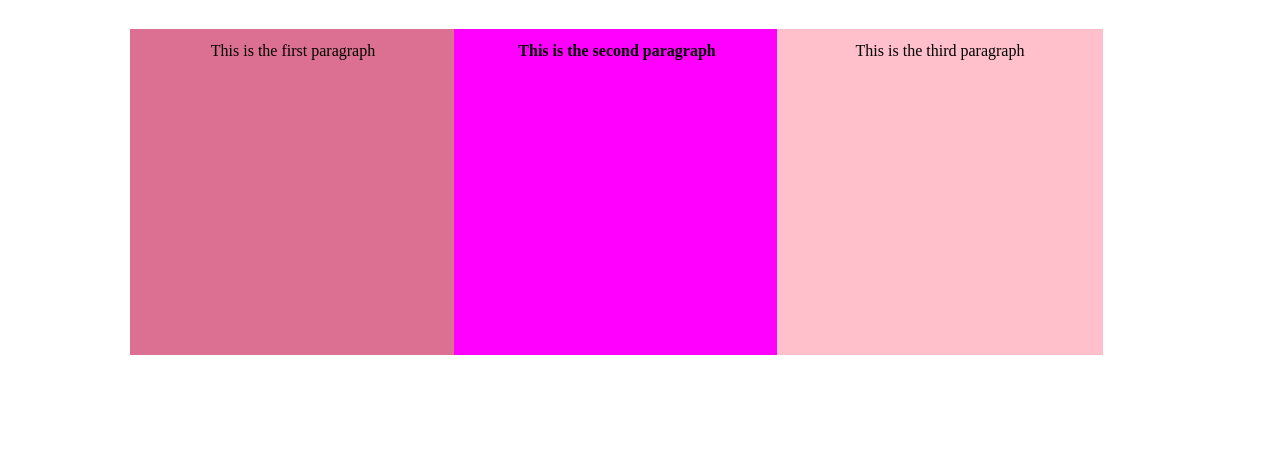
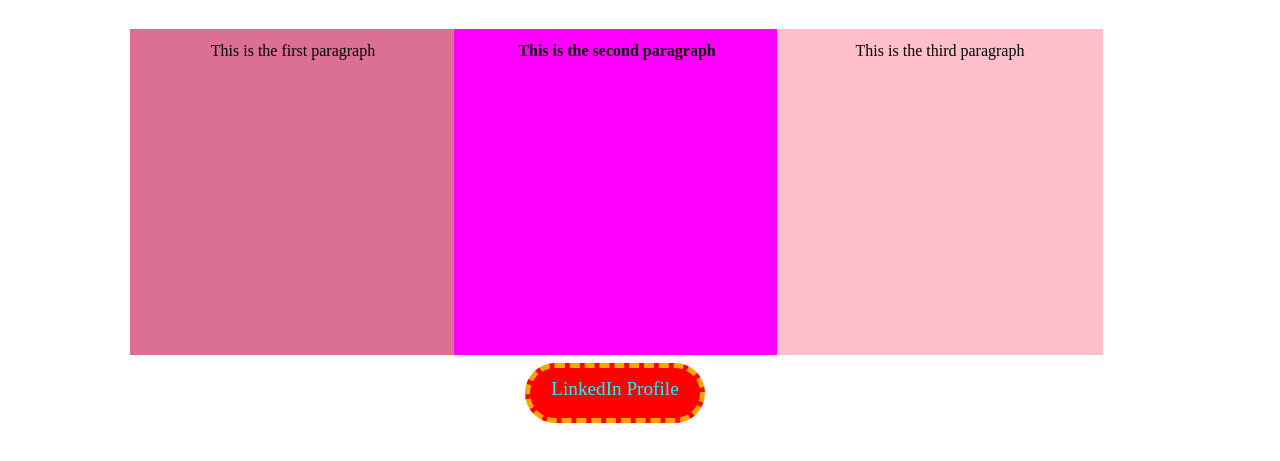
Before and after one commit to JacinthThomas/Client_work_example, a plain HTML site: page index.html in a window 1280 px wide. Shown: the part 137-598 px from the top of the page. Drawn offline with Linux system fonts and the light colour scheme.

Commit message:
linkedin button

```diff
--- a/index.html
+++ b/index.html
@@ -16,5 +16,9 @@
         <p class="p, left">This is the first paragraph</p>
         <p class="p, center">This is the second paragraph</p>
         <p class="p, right">This is the third paragraph</p>
+
+    <div>
+        <p class="linkedin">LinkedIn Profile</p>
+    </div>
 </body>
 </html>
--- a/style.css
+++ b/style.css
@@ -58,3 +58,18 @@
     background-color: lawngreen;
     border: lawngreen;
 }
+
+.linkedin {background-color: red;
+    text-align: center;
+    color: aqua;
+    position: absolute;
+    font-size:larger;
+    content: bottom;
+    right: 575px;
+    width: 150px;
+    height: 30px;
+    border: 5px dashed orange ;
+    padding: 10px;
+    margin-top: 350px;
+    border-radius: 30px;
+}
```
